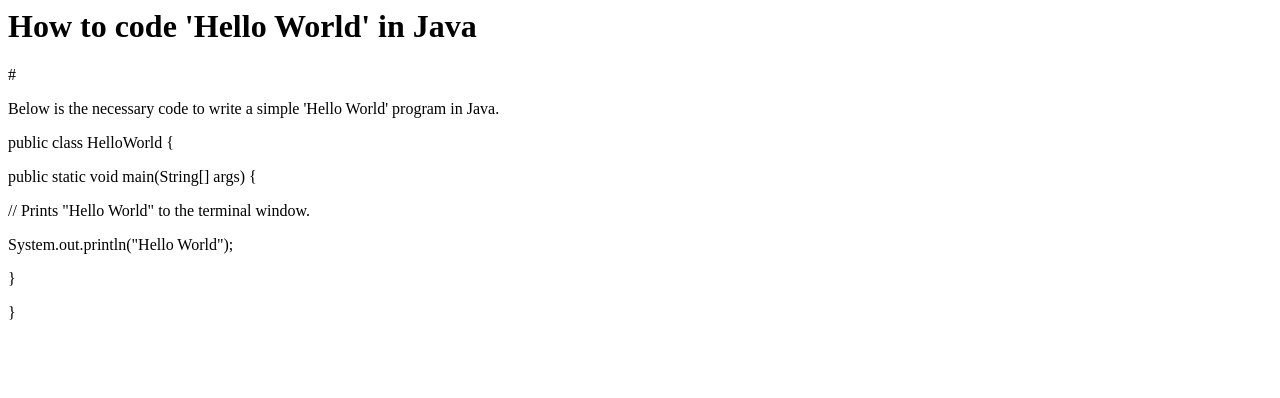
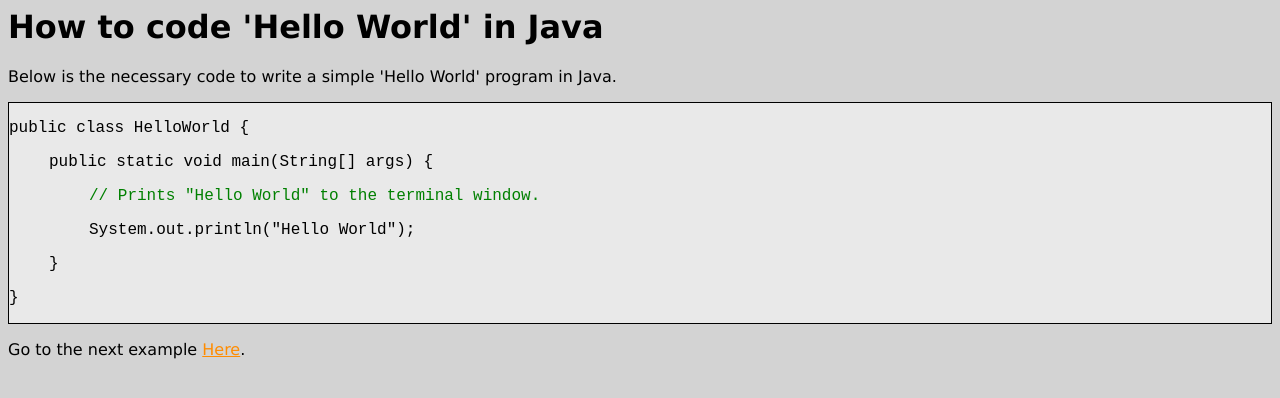
Before and after one commit to nathantotten/CSC1030-Practice-Work, a plain HTML site: page CSC1030_LabWeek4/HelloWorld.html in a window 1280 px wide. Drawn offline with Linux system fonts and the light colour scheme.

Commit message:
Modified HTML and added more formatting to javaStying.css

```diff
--- a/CSC1030_LabWeek4/HelloWorld.html
+++ b/CSC1030_LabWeek4/HelloWorld.html
@@ -4,7 +4,7 @@
         <link href="css/javaStyling.css" rel="stylesheet" type="text/css" />
     </head>
     <body>
-        <h1>How to code 'Hello World' in Java</h1>#
+        <h1>How to code 'Hello World' in Java</h1>
         <p>Below is the necessary code to write a simple 'Hello World' program in Java.</p>
         <div class="code">
             <p>public class HelloWorld {</p> <p class="in1tab">public static void main(String[] args) {</p> <p class="in2tab comment">
@@ -14,5 +14,6 @@
             <p class="in1tab">}</p>
             <p>}</p>
         </div>
+        <p>Go to the next example <a href="exampleIf.html">Here</a>.</p>
     </body>
 </html>
--- a/CSC1030_LabWeek4/css/javaStyling.css
+++ b/CSC1030_LabWeek4/css/javaStyling.css
@@ -0,0 +1,26 @@
+body {
+font-family: verdana, sans-serif;
+background-color: lightgray;
+}
+.code {
+/* Sets the font family */
+font-family: "courier new", consolas, monospace;
+/* Adds the black border to the div area */
+border: 1px solid black;
+/* Sets the background colour using the rgba method. note that 255,255,255 is white. The end .5 adds 50% transparency, providing the light grey colour when mixed with the background colour of the <body>*/
+background-color: rgba(255,255,255,.5);
+}
+/* note, these rules will only apply to the first line of a text element */
+.in1tab { text-indent: 40px; }
+.in2tab { text-indent: 80px; }
+.comment { color: green; }
+a:link { color: darkorange; }
+a:visited { color: darkorange; }
+#signature {
+font-size: 0.8em;
+font-family: impact, fantasy;
+}
+/* This selector applies it's rules ONLY to <span> elements inside an element with an id of 'signature'*/
+#signature span {
+font-style: italic;
+}
```
